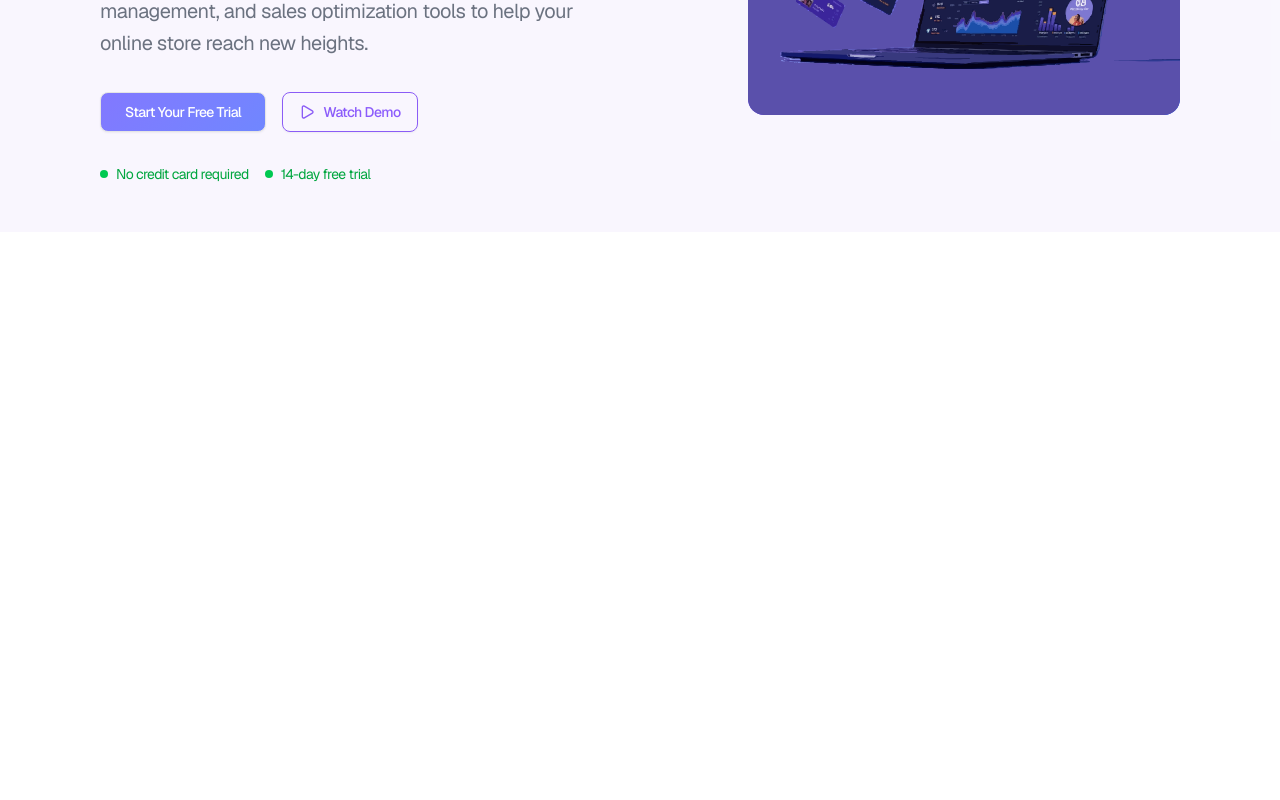
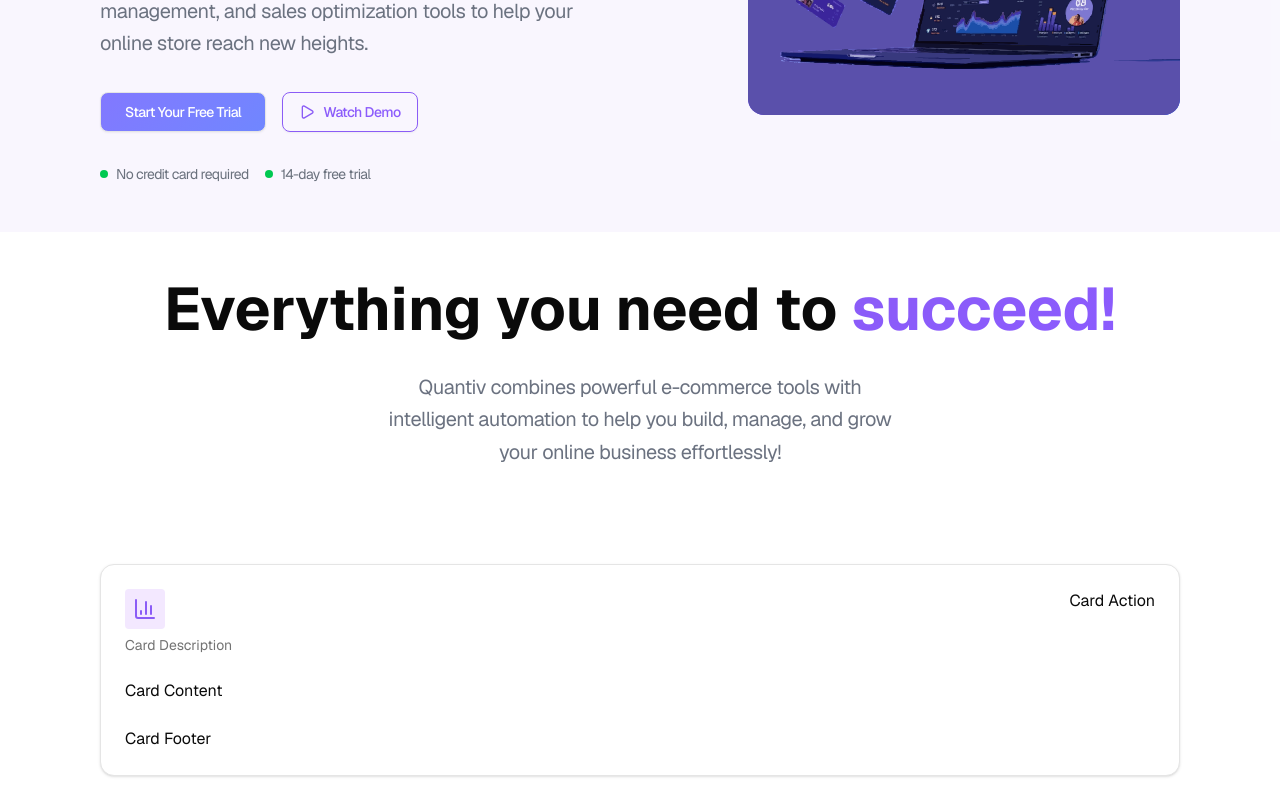
Before and after one commit to Kelechis19/Quantiv, a Next.js app in the folder quantiv_commerce/: page / in a window 1280 px wide. Shown: the part 368-1168 px from the top of the page. Before the commit the page ends 800 px from the top, so only its background shows below. Built offline with nearby package versions, Linux system fonts and the light colour scheme.

Commit message:
Added the cards

```diff
--- a/quantiv_commerce/src/app/page.js
+++ b/quantiv_commerce/src/app/page.js
@@ -1,13 +1,22 @@
 import Image from "next/image";
 import { Button } from "@/components/ui/button";
-import { Play } from "lucide-react";
+import { Play, ChartColumn } from "lucide-react";
+import {
+	Card,
+	CardAction,
+	CardContent,
+	CardDescription,
+	CardFooter,
+	CardHeader,
+	CardTitle,
+} from "@/components/ui/card";
 
 export default function Home() {
 	return (
-		<main className='font-[family-name:var(--font-geist-sans)] bg-[#8658e60D] transition-all'>
-			<div className='px-6 py-6 lg:px-25 lg:pt-10 overflow-hidden'>
+		<main className='font-[family-name:var(--font-geist-sans)] transition-all'>
+			<div className='px-6 py-6 lg:px-25 lg:pt-10 overflow-hidden bg-[#8658e60D]'>
 				<div className='flex flex-col lg:flex-row text-2xl tracking-tight'>
-					{/* Left side - Text content (60% on large screens) */}
+					{/* left side */}
 					<div className='left-side  w-full lg:w-3/5 px-4 lg:px-0 text-center lg:text-left mb-6 xl:pt-9 '>
 						<div className='w-full text-4xl lg:text-5xl  xl:text-6xl items-center flex-row mb-6 font-bold leading-tight'>
 							<span className='items-center tracking-tight'>Scale Your </span>
@@ -40,11 +49,11 @@ export default function Home() {
 						<div className='flex flex-col sm:flex-row gap-4 mt-8 text-sm text-green-600 justify-center lg:justify-start'>
 							<div className='flex items-center gap-2'>
 								<div className='w-2 h-2 bg-green-500 rounded-full'></div>
-								<span>No credit card required</span>
+								<span className='text-[#6A717D]'>No credit card required</span>
 							</div>
 							<div className='flex items-center gap-2'>
 								<div className='w-2 h-2 bg-green-500 rounded-full'></div>
-								<span>14-day free trial</span>
+								<span className='text-[#6A717D]'>14-day free trial</span>
 							</div>
 						</div>
 					</div>
@@ -63,6 +72,35 @@ export default function Home() {
 					</div>
 				</div>
 			</div>
+			<div className='flex flex-col items-center justify-center px-6 py-6 lg:px-25 lg:pt-10 overflow-hidden '>
+				<span className='w-full text-3xl lg:text-5xl  xl:text-6xl items-center flex-row mb-6 font-bold leading-tight text-center '>
+					Everything you need to{" "}
+					<span className='bg-gradient-to-br from-[#8B5CF6] to-[#8B5BFF] bg-clip-text text-transparent'>
+						succeed!
+					</span>
+				</span>
+				<span className='text-lg lg:text-xl leading-relaxed tracking-tight text-[#6B7280] mb-8 max-w-lg mx-auto lg:mx-0 text-center'>
+					Quantiv combines powerful e-commerce tools with intelligent automation
+					to help you build, manage, and grow your online business effortlessly!
+				</span>
+			</div>
+			<div className=' items-center justify-center px-6 py-6 lg:px-25 lg:pt-10 overflow-hidden  '>
+				<Card>
+					<CardHeader>
+						<CardTitle>
+							<ChartColumn className="text-[#8B5CF6] transform hover:scale-[1.02] bg-purple-100 rounded w-10 h-10 p-2  " />
+						</CardTitle>
+						<CardDescription>Card Description</CardDescription>
+						<CardAction>Card Action</CardAction>
+					</CardHeader>
+					<CardContent>
+						<p>Card Content</p>
+					</CardContent>
+					<CardFooter>
+						<p>Card Footer</p>
+					</CardFooter>
+				</Card>
+			</div>
 		</main>
 	);
 }
--- /dev/null
+++ b/quantiv_commerce/src/components/ui/card.jsx
@@ -0,0 +1,101 @@
+import * as React from "react"
+
+import { cn } from "@/lib/utils"
+
+function Card({
+  className,
+  ...props
+}) {
+  return (
+    <div
+      data-slot="card"
+      className={cn(
+        "bg-card text-card-foreground flex flex-col gap-6 rounded-xl border py-6 shadow-sm transition-all duration-300 hover:shadow-lg hover:scale-[1.02] cursor-pointer",
+        className
+      )}
+      {...props} />
+  );
+}
+
+function CardHeader({
+  className,
+  ...props
+}) {
+  return (
+    <div
+      data-slot="card-header"
+      className={cn(
+        "@container/card-header grid auto-rows-min grid-rows-[auto_auto] items-start gap-1.5 px-6 has-data-[slot=card-action]:grid-cols-[1fr_auto] [.border-b]:pb-6",
+        className
+      )}
+      {...props} />
+  );
+}
+
+function CardTitle({
+  className,
+  ...props
+}) {
+  return (
+    <div
+      data-slot="card-title"
+      className={cn("leading-none font-semibold", className)}
+      {...props} />
+  );
+}
+
+function CardDescription({
+  className,
+  ...props
+}) {
+  return (
+    <div
+      data-slot="card-description"
+      className={cn("text-muted-foreground text-sm", className)}
+      {...props} />
+  );
+}
+
+function CardAction({
+  className,
+  ...props
+}) {
+  return (
+    <div
+      data-slot="card-action"
+      className={cn(
+        "col-start-2 row-span-2 row-start-1 self-start justify-self-end",
+        className
+      )}
+      {...props} />
+  );
+}
+
+function CardContent({
+  className,
+  ...props
+}) {
+  return (<div data-slot="card-content" className={cn("px-6", className)} {...props} />);
+}
+
+function CardFooter({
+  className,
+  ...props
+}) {
+  return (
+    <div
+      data-slot="card-footer"
+      className={cn("flex items-center px-6 [.border-t]:pt-6", className)}
+      {...props} />
+  );
+}
+
+export {
+  Card,
+  CardHeader,
+  CardFooter,
+  CardTitle,
+  CardAction,
+  CardDescription,
+  CardContent,
+}
```
